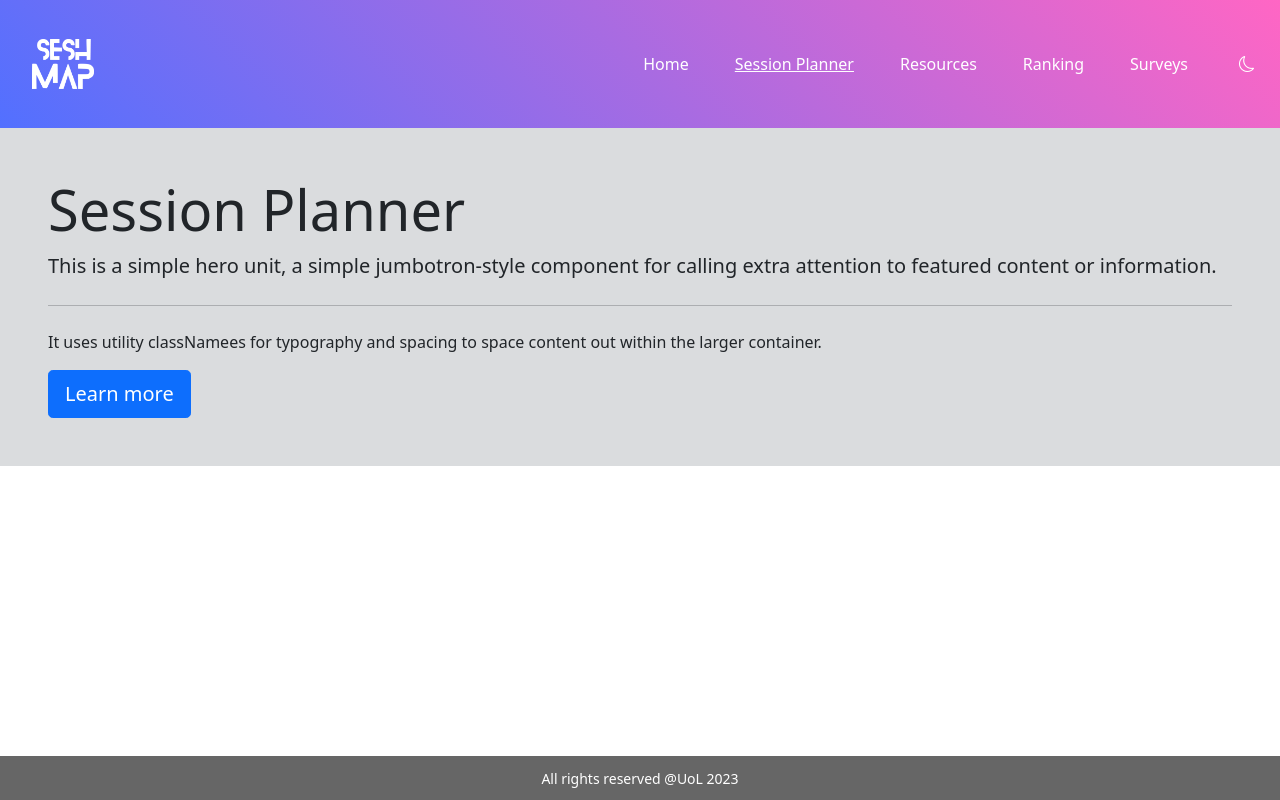
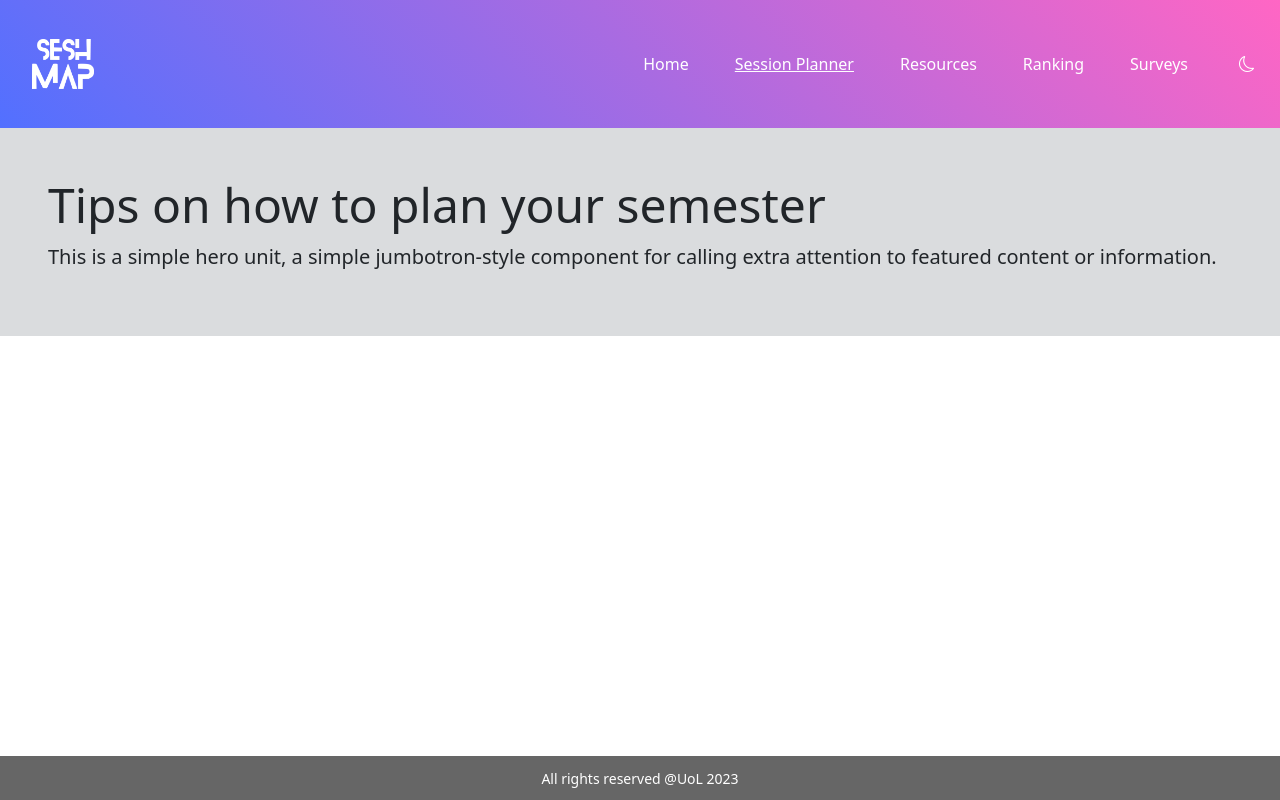
Before and after one commit to jberkovica/SeshMap, a React (Create React App) app: page /sessionplanner in a window 1280 px wide. Built offline with nearby package versions, Linux system fonts and the light colour scheme.

Commit message:
improve typography

```diff
--- a/src/pages/Ranking.js
+++ b/src/pages/Ranking.js
@@ -15,7 +15,7 @@ function Ranking() {
             <div className="bg-secondary bg-opacity-25 p-5 rounded-lg">
                 <div className="row">
                     <div className="col-md-6">
-                        <p>Please select Level</p>
+                        <p className="lead">Please select Level</p>
                     </div>
                     <div className="col-md-6">
                         <div className="row">
@@ -114,10 +114,10 @@ const LevelData = ({ selectedLevel }) => {
     if (selectedLevelData) {
         return (
             <div className="container pt-5">
-                <h2 className="text-center mb-5">{displayHeader(selectedLevel)}</h2>
+                <h2 className="text-center mb-5 display-3">{displayHeader(selectedLevel)}</h2>
                 {/* Module comparison */}
                 {/* TODO: add sorting option by column */}
-                <h5 className="text-center mb-5">Modules comparison</h5>
+                <h5 className="text-center mb-5 display-5">Modules comparison</h5>
                 <table className="table table-hover table-striped mb-5">
                     <thead>
                         <tr>
@@ -136,7 +136,7 @@ const LevelData = ({ selectedLevel }) => {
                 </table>
 
                 {/* Module ranking */}
-                <h5 className="text-center mb-5">Modules ranking</h5>
+                <h5 className="text-center mb-5 display-5">Modules ranking</h5>
                 <table className="table table-hover table-fixed table-striped mt-5">
                     <thead>
                         <tr>
--- a/src/pages/Resources.js
+++ b/src/pages/Resources.js
@@ -18,12 +18,14 @@ function Resources() {
         setSelectedModule(module);
     };
 
+    // TODO: maybe show basic content with disable buttons instead of empty page?
+
     return (
         <div>
             <div className="bg-secondary bg-opacity-25 p-5 rounded-lg">
                 <div className="row">
                     <div className="col-md-6">
-                        <p>Please select Level and Module</p>
+                        <p className="lead">Please select Level and Module</p>
                     </div>
                     <div className="col-md-6">
                         <div className="row">
@@ -60,7 +62,7 @@ const ModuleData = ({ selectedModule }) => {
             // <div className="mt-5">
 
             <div className="container pt-5">
-                <h3 className="text-center mb-5">
+                <h3 className="text-center mb-5 display-5">
                     {selectedModuleData.code} : {selectedModuleData.name}
                 </h3>
                 <Syllabus selectedModuleData={selectedModuleData} />
--- a/src/pages/SessionPlanner.js
+++ b/src/pages/SessionPlanner.js
@@ -5,19 +5,11 @@ function SessionPlanner() {
         // TODO: implement grid
         <div>
             <div className="bg-secondary bg-opacity-25 p-5 rounded-lg">
-                <h1 className="display-4">Session Planner</h1>
+                <h3 className="display-5">Tips on how to plan your semester</h3>
                 <p className="lead">
                     This is a simple hero unit, a simple jumbotron-style component
                     for calling extra attention to featured content or information.
                 </p>
-                <hr className="my-4"></hr>
-                <p>
-                    It uses utility classNamees for typography and spacing to space
-                    content out within the larger container.
-                </p>
-                <a className="btn btn-primary btn-lg" href="/" role="button">
-                    Learn more
-                </a>
             </div>
         </div>
     );
```
